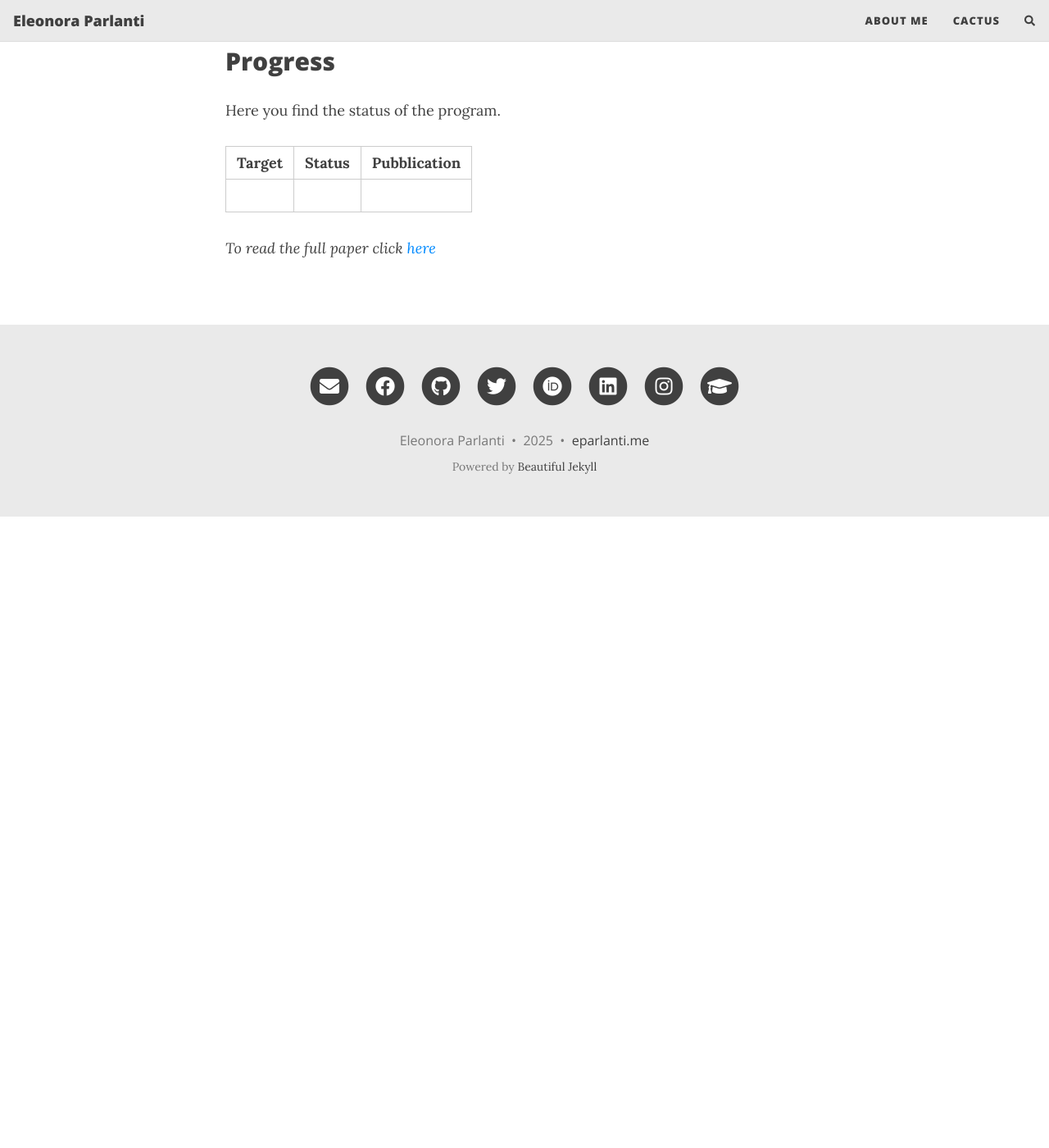
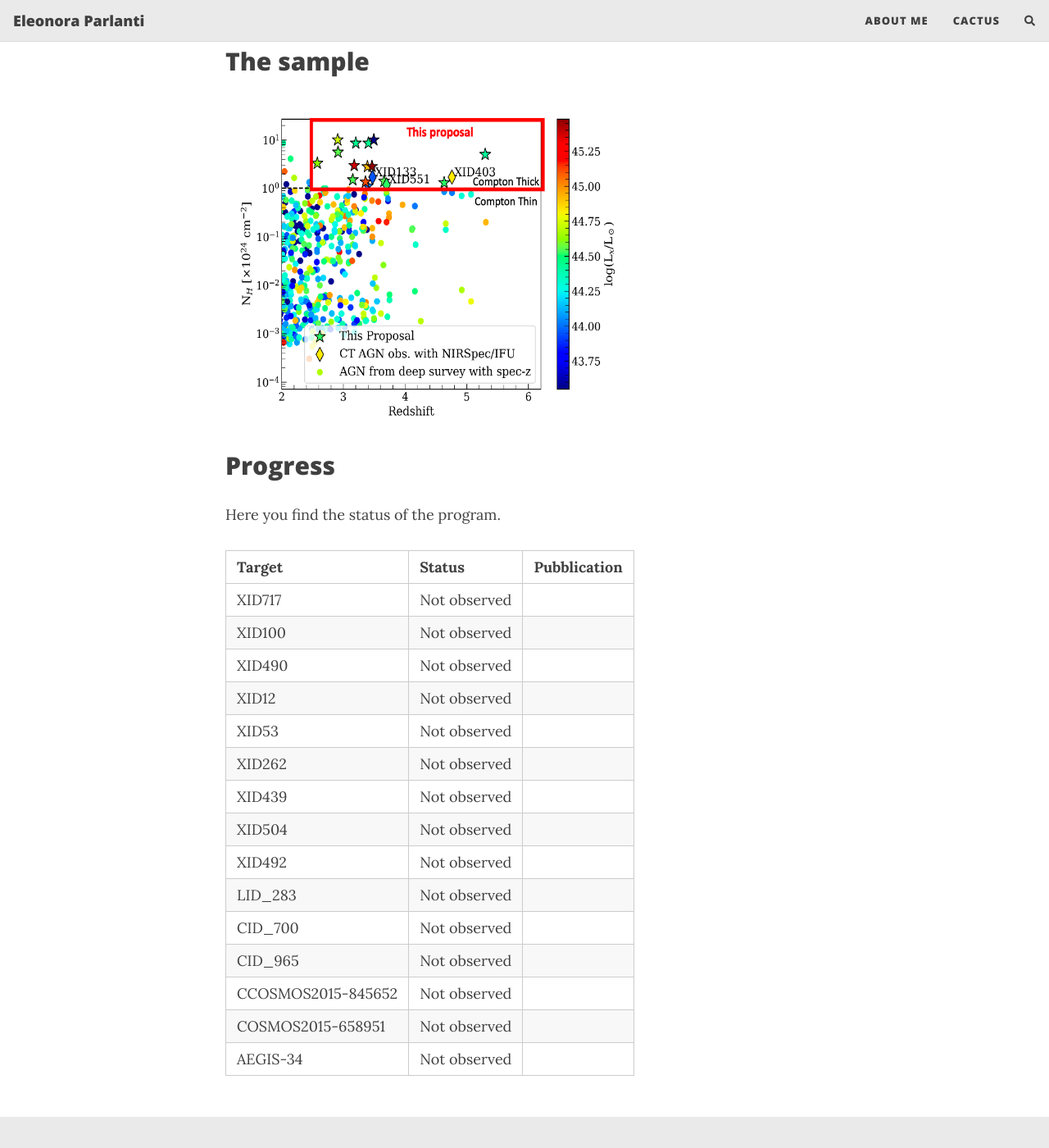
Before and after one commit to eleonoraparlanti/eleonoraparlanti.github.io, a Jekyll site: the page built from cactus.md, in a window 1280 px wide and 1400 px high, scrolled down 1176 px. Shown: the whole window at 82% size. Built offline with Jekyll 4.4.1, drawn with Linux system fonts in a browser that asks for light colours; nearby versions of some CDN libraries; comment, search, counter and statistics services are not loaded; before the commit the page ends 1806 px from its top, so only the background shows below that; some of the changed text lies outside the part shown.

Commit message:
Update files

```diff
--- a/cactus.md
+++ b/cactus.md
@@ -2,7 +2,7 @@
 layout: page
 title: CACTUS
 subtitle: Comprehensive Analysis of Compton-Thick AGN in the early UniverSe
-cover-img: /assets/img/main_sequence_z_5_paper.png
+cover-img: /assets/img/Cactus_intro.png
 thumbnail-img: /assets/img/main_sequence_z_5_paper.png
 share-img: /assets/img/main_sequence_z_5_paper.png
 tags: [high-z, kinematics, ALMA, galaxies]
@@ -10,16 +10,34 @@ author: E. Parlanti, S. Carniani, A. Pallottini, M. Cignoni, G. Cresci, M. Kohan
 ---
 
 {: .box-note}
-CACTUS is my 50 hours JWST proposal aiming at observing a sample of 15 Compton Thick AGN at z>2.5.
+CACTUS is a 50 hours JWST/NIRSpec IFU proposal of which I am the PI aiming at observing a sample of 15 Compton Thick AGN at z>2.5.
 
 **Abstract**: JWST observations have revealed the presence of a new population of high-redshift AGN identified through the detection of broad permitted emission lines, or thanks to narrow line ratio diagnostics, but undetected or very weak in the X-ray band, challenging traditional AGN classification paradigms. This raises the question of whether such AGN represent a more extreme version of the known Compton Thick (CT) AGN population or are fundamentally different AGN types to the ones detected in X-ray surveys. Several JWST programs have targeted this newly discovered AGN population, but they lack an adequate control sample of X-ray detected CT AGN. We aim to address this gap with a systematic study of 15 X-ray detected CT-AGN at z>2.5. In this proposal, we will assemble the first statistical sample of CT-AGN at cosmic noon observed with NIRSpec. This large sample will allow us not only to put into context the properties of the newly discovered AGN from public surveys, but also to characterize the evolution of CT AGN properties across cosmic time, assess the extent of misclassification between X-ray and optical classification, and analyze outflows and host galaxy properties. Our observations will exploit NIRSpec/IFU high-resolution gratings to explore the main optical emission lines, ultimately enhancing our understanding of obscured black hole accretion in the early Universe.
+
+## The sample
+
+<img alt="sample" height="400" src="{{ 'assets/img/Cactus_sample.png' | relative_url }}" width="500"/>
+
+
 
 ## Progress
 
 Here you find the status of the program.
 
-|Target        |Status        |Pubblication  |
-|:-------------|:-------------|:-------------|
-|              |              |              |
-
-<i>To read the full paper click <a href="https://ui.adsabs.harvard.edu/abs/2023A%26A...673A.153P/abstract">here</a></i>
+|Target              |Status                    |Pubblication  |
+|:-------------------|:-------------------------|:-------------|
+|XID717              | Not observed             |              |
+|XID100              | Not observed             |              |
+|XID490              | Not observed             |              |
+|XID12               | Not observed             |              |
+|XID53               | Not observed             |              |
+|XID262              | Not observed             |              |
+|XID439              | Not observed             |              |
+|XID504              | Not observed             |              |
+|XID492              | Not observed             |              |
+|LID_283             | Not observed             |              |
+|CID_700             | Not observed             |              |
+|CID_965             | Not observed             |              |
+|CCOSMOS2015-845652  | Not observed             |              |
+|COSMOS2015-658951   | Not observed             |              |
+|AEGIS-34            | Not observed             |              |
```
Also changed, not shown: _posts/2024-01-05-early-stage-feedback.md (+3 -1 lines), _posts/2025-02-01-multiphase-analysis.md (+1 -1 lines), aboutme.md (+4 -4 lines), assets/img/Cactus_fig.jpg (added), assets/img/Cactus_intro.png (added), assets/img/Cactus_sample.png (added), assets/img/early_stage_feedback.png (added), assets/img/early_stage_feedback_header.png (added), assets/img/multiphase_img.png (added).
